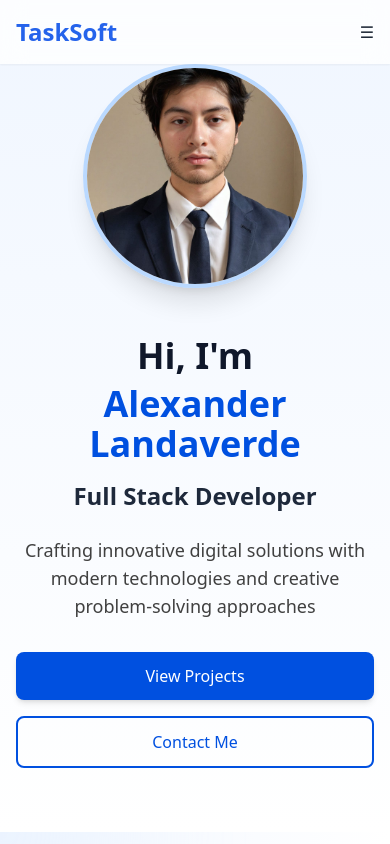
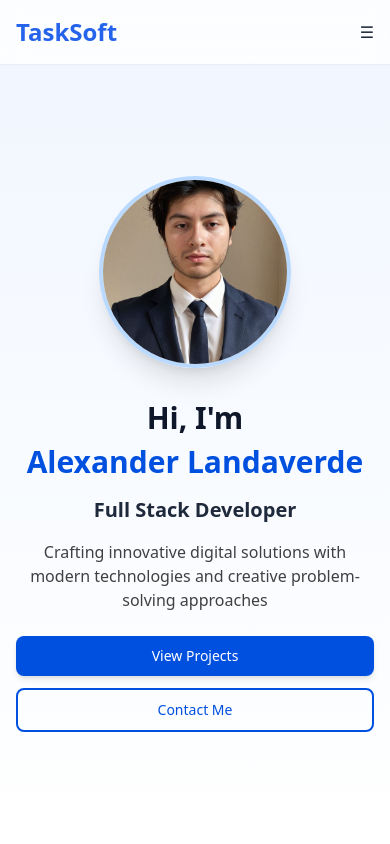
Before and after one commit to alexanderprogram/reactts-portfolio, a React (Vite) app: page / in a window 390 px wide. Shown: the top 844 px of the page. Built offline with nearby package versions, Linux system fonts and the light colour scheme.

Commit message:
Modified Hero section for responsiveness on mobile screens

```diff
--- a/src/components/Hero.tsx
+++ b/src/components/Hero.tsx
@@ -18,16 +18,16 @@ function Hero({ isVisible }: HeroProps) {
   }, [isVisible]);
 
   return (
-    <section className="min-h-[calc(100vh-4rem)] flex items-center justify-center bg-gradient-to-b from-primary-50 to-white">
-      <div className="w-full max-w-7xl mx-auto px-4 sm:px-6 lg:px-8 py-16">
-        <div className="grid md:grid-cols-2 gap-12 items-center justify-items-center">
+    <section className="min-h-screen pt-16 md:pt-20 flex items-center justify-center bg-gradient-to-b from-primary-50 to-white">
+      <div className="w-full max-w-7xl mx-auto px-4 sm:px-6 lg:px-8 py-8 md:py-16">
+        <div className="grid md:grid-cols-2 gap-8 md:gap-12 items-center justify-items-center">
           {/* Left content */}
           <div
             className={`order-2 md:order-1 w-full max-w-2xl text-center md:text-left pl-0 md:pl-8 lg:pl-12
                        transition-all duration-700 transform ${animationClass}`}
           >
             <h1
-              className={`text-4xl md:text-5xl lg:text-6xl font-bold text-neutral-900 mb-4
+              className={`text-3xl sm:text-4xl md:text-5xl lg:text-6xl font-bold text-neutral-900 mb-4
                            transition-all duration-700 delay-300 transform
                            ${
                              isVisible
@@ -41,7 +41,7 @@ function Hero({ isVisible }: HeroProps) {
               </span>
             </h1>
             <h2
-              className={`text-2xl md:text-3xl lg:text-4xl font-semibold text-neutral-800 mb-6
+              className={`text-xl sm:text-2xl md:text-3xl lg:text-4xl font-semibold text-neutral-800 mb-4 md:mb-6
                            transition-all duration-700 delay-500 transform
                            ${
                              isVisible
@@ -52,7 +52,7 @@ function Hero({ isVisible }: HeroProps) {
               Full Stack Developer
             </h2>
             <p
-              className={`text-lg md:text-xl text-neutral-700 mb-8
+              className={`text-base sm:text-lg md:text-xl text-neutral-700 mb-6 md:mb-8
                           transition-all duration-700 delay-700 transform
                           ${
                             isVisible
@@ -64,7 +64,7 @@ function Hero({ isVisible }: HeroProps) {
               creative problem-solving approaches
             </p>
             <div
-              className={`flex flex-col sm:flex-row gap-4 justify-center md:justify-start
+              className={`flex flex-col sm:flex-row gap-3 md:gap-4 justify-center md:justify-start
                             transition-all duration-700 delay-900 transform
                             ${
                               isVisible
@@ -74,17 +74,19 @@ function Hero({ isVisible }: HeroProps) {
             >
               <a
                 href="#projects"
-                className="px-8 py-3 bg-primary-600 text-white rounded-lg
+                className="px-6 sm:px-8 py-2.5 sm:py-3 bg-primary-600 text-white rounded-lg
                           transform hover:scale-105 hover:bg-primary-700
-                          transition-all duration-300 shadow-md hover:shadow-lg"
+                          transition-all duration-300 shadow-md hover:shadow-lg
+                          text-sm sm:text-base"
               >
                 View Projects
               </a>
               <a
                 href="#contact"
-                className="px-8 py-3 border-2 border-primary-600 text-primary-600
+                className="px-6 sm:px-8 py-2.5 sm:py-3 border-2 border-primary-600 text-primary-600
                           rounded-lg hover:bg-primary-50 transform hover:scale-105
-                          transition-all duration-300"
+                          transition-all duration-300
+                          text-sm sm:text-base"
               >
                 Contact Me
               </a>
@@ -93,7 +95,7 @@ function Hero({ isVisible }: HeroProps) {
 
           {/* Right content - Image */}
           <div
-            className={`order-1 md:order-2 w-full flex justify-center px-6 md:px-8
+            className={`order-1 md:order-2 w-full flex justify-center px-4 sm:px-6 md:px-8
                        transition-all duration-1000 delay-300 transform
                        ${
                          isVisible
@@ -102,7 +104,7 @@ function Hero({ isVisible }: HeroProps) {
                        }`}
           >
             <div className="relative w-full max-w-md">
-              <div className="w-56 h-56 md:w-72 md:h-72 lg:w-80 lg:h-80 mx-auto">
+              <div className="w-48 h-48 sm:w-56 sm:h-56 md:w-72 md:h-72 lg:w-80 lg:h-80 mx-auto">
                 <div
                   className="w-full h-full rounded-full border-4 border-primary-200
                              overflow-hidden transform hover:scale-105 transition-transform
@@ -115,12 +117,6 @@ function Hero({ isVisible }: HeroProps) {
                   />
                 </div>
               </div>
-              {/* Decorative circle */}
-              {/* <div
-                className="absolute -z-0 w-56 h-56 md:w-72 md:h-72 lg:w-80 lg:h-80
-                           rounded-full border-4 border-primary-100
-                           top-4 left-4 right-0 mx-auto"
-              ></div> */}
             </div>
           </div>
         </div>
```
